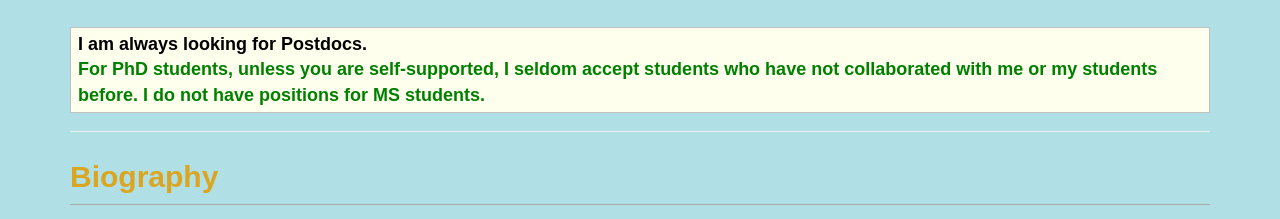
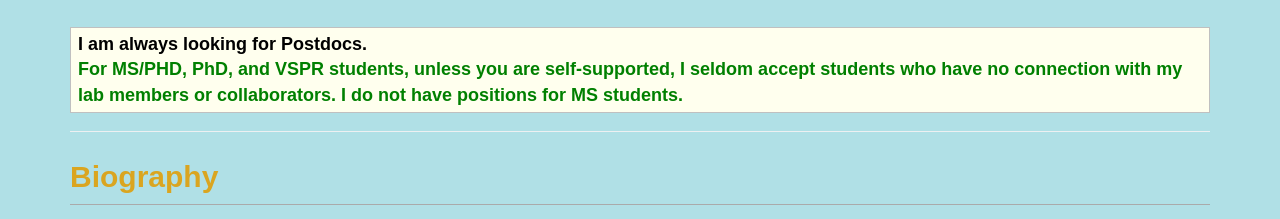
Before and after one commit to shao3wangdi/shao3wangdi.github.io, a plain HTML site: page index.html in a window 1280 px wide. Shown: the part 581-800 px from the top of the page. Drawn offline with nearby package versions, Linux system fonts and the light colour scheme; some packages are replaced by stand-ins of ours; a web font is replaced by a local one.

Commit message:
Update index.html

```diff
--- a/index.html
+++ b/index.html
@@ -154,7 +154,7 @@
 
                  <strong style="color:green">
                     For
-                 PhD students, unless you are self-supported, I seldom accept students who have not collaborated with me or my students before. I do not have positions for MS students. </strong>
+                 MS/PHD, PhD, and VSPR students, unless you are self-supported, I seldom accept students who have no connection with my lab members or collaborators. I do not have positions for MS students. </strong>
                        </div>
                    </div>
                </div>
```
